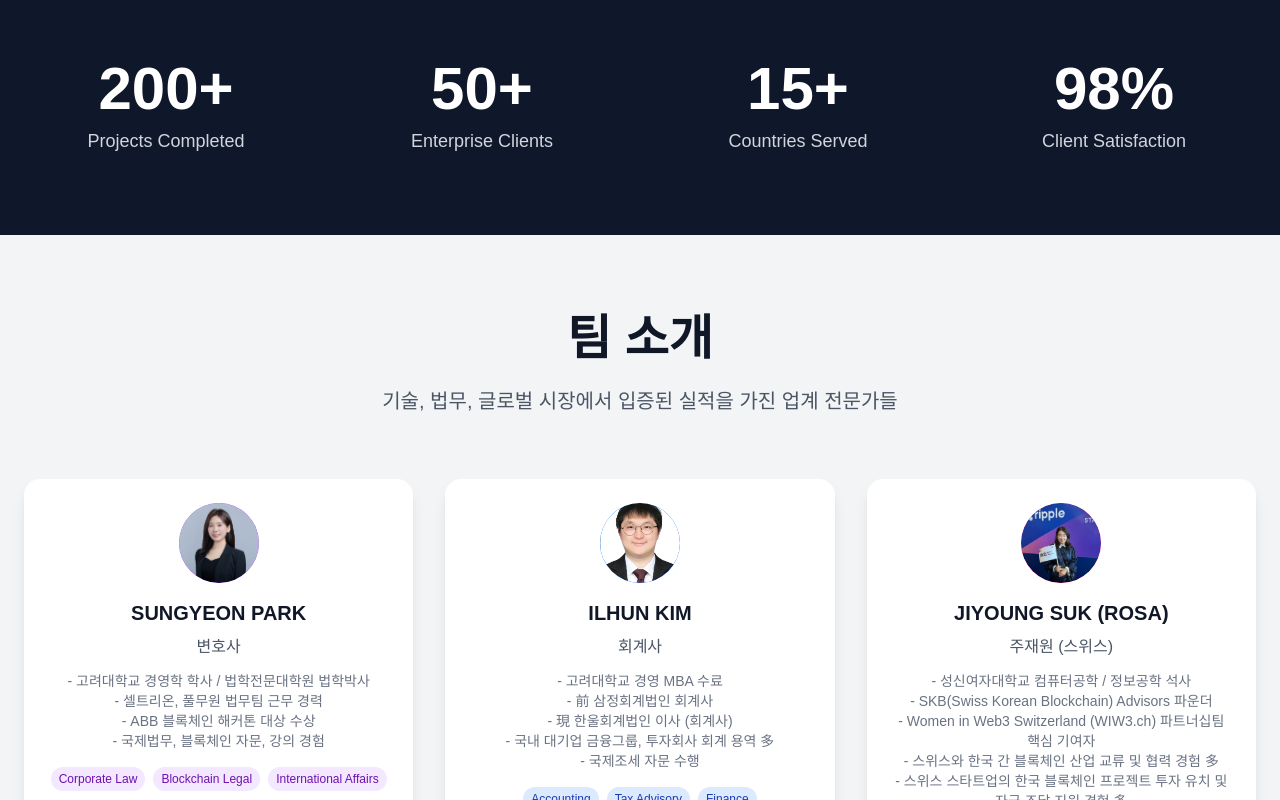
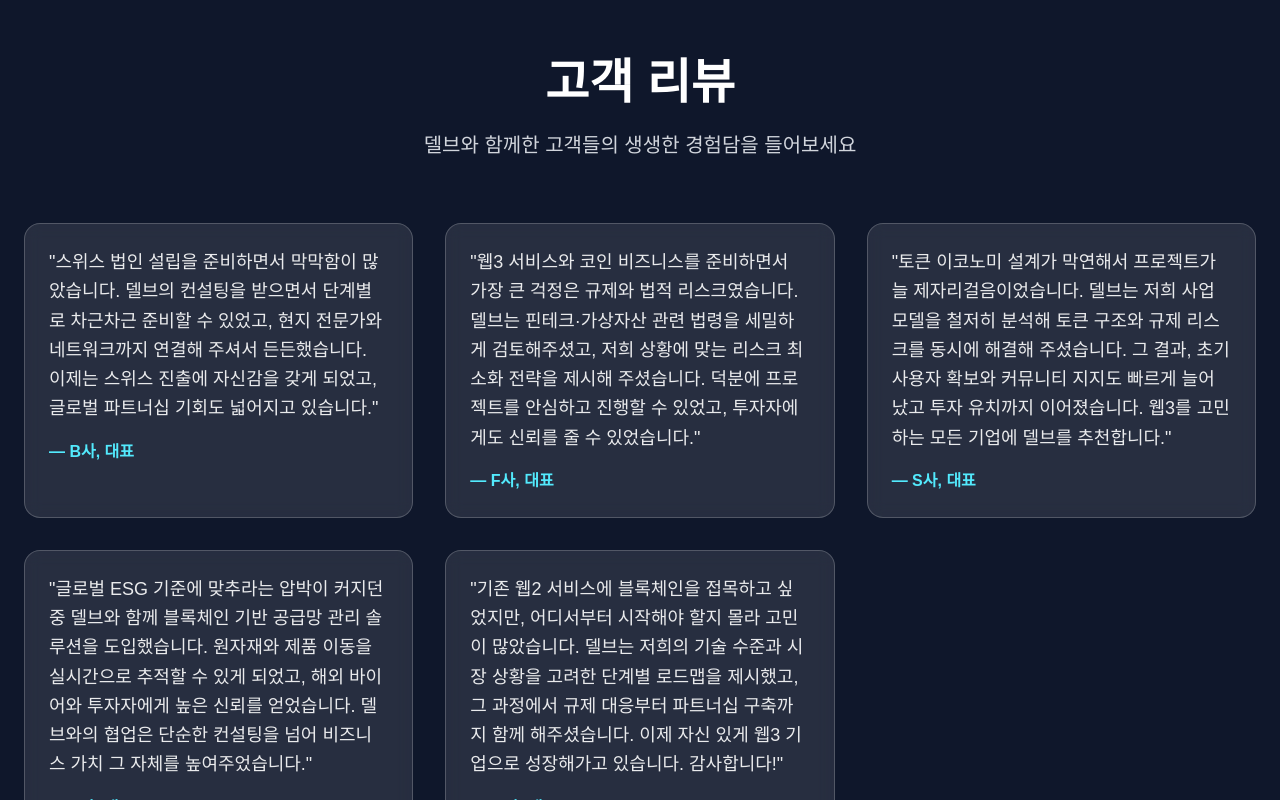
Before and after one commit to Dulgi530/delv-landing, a Next.js app: page / in a window 1280 px wide. Shown: the part 1320-2120 px from the top of the page. Built offline with nearby package versions, Linux system fonts and the light colour scheme.

Commit message:
feat: Replace statistics section with customer reviews section

```diff
--- a/src/app/page.tsx
+++ b/src/app/page.tsx
@@ -489,33 +489,57 @@ export default function Home() {
         </div>
       </section>
 
-      {/* Statistics Section */}
+      {/* Reviews Section */}
       <section className="bg-slate-900 py-20">
         <div className="max-w-7xl mx-auto px-6">
-          <div className="grid grid-cols-2 md:grid-cols-4 gap-8 text-center">
-            <div>
-              <div className="text-5xl md:text-6xl font-bold text-white mb-2">
-                200+
+          <div className="text-center mb-16">
+            <h2 className="text-4xl md:text-5xl font-bold text-white mb-6">
+              고객 리뷰
+            </h2>
+            <p className="text-xl text-gray-300 max-w-3xl mx-auto">
+              델브와 함께한 고객들의 생생한 경험담을 들어보세요
+            </p>
+          </div>
+
+          <div className="grid grid-cols-1 md:grid-cols-2 lg:grid-cols-3 gap-8">
+            {/* Review 1 */}
+            <div className="bg-white/10 backdrop-blur-sm rounded-2xl p-6 border border-white/20">
+              <div className="text-white/90 text-lg leading-relaxed mb-4">
+                "스위스 법인 설립을 준비하면서 막막함이 많았습니다. 델브의 컨설팅을 받으면서 단계별로 차근차근 준비할 수 있었고, 현지 전문가와 네트워크까지 연결해 주셔서 든든했습니다. 이제는 스위스 진출에 자신감을 갖게 되었고, 글로벌 파트너십 기회도 넓어지고 있습니다."
               </div>
-              <div className="text-gray-300 text-lg">Projects Completed</div>
+              <div className="text-cyan-300 font-semibold">— B사, 대표</div>
             </div>
-            <div>
-              <div className="text-5xl md:text-6xl font-bold text-white mb-2">
-                50+
+
+            {/* Review 2 */}
+            <div className="bg-white/10 backdrop-blur-sm rounded-2xl p-6 border border-white/20">
+              <div className="text-white/90 text-lg leading-relaxed mb-4">
+                "웹3 서비스와 코인 비즈니스를 준비하면서 가장 큰 걱정은 규제와 법적 리스크였습니다. 델브는 핀테크·가상자산 관련 법령을 세밀하게 검토해주셨고, 저희 상황에 맞는 리스크 최소화 전략을 제시해 주셨습니다. 덕분에 프로젝트를 안심하고 진행할 수 있었고, 투자자에게도 신뢰를 줄 수 있었습니다."
               </div>
-              <div className="text-gray-300 text-lg">Enterprise Clients</div>
+              <div className="text-cyan-300 font-semibold">— F사, 대표</div>
             </div>
-            <div>
-              <div className="text-5xl md:text-6xl font-bold text-white mb-2">
-                15+
+
+            {/* Review 3 */}
+            <div className="bg-white/10 backdrop-blur-sm rounded-2xl p-6 border border-white/20">
+              <div className="text-white/90 text-lg leading-relaxed mb-4">
+                "토큰 이코노미 설계가 막연해서 프로젝트가 늘 제자리걸음이었습니다. 델브는 저희 사업모델을 철저히 분석해 토큰 구조와 규제 리스크를 동시에 해결해 주셨습니다. 그 결과, 초기 사용자 확보와 커뮤니티 지지도 빠르게 늘어났고 투자 유치까지 이어졌습니다. 웹3를 고민하는 모든 기업에 델브를 추천합니다."
               </div>
-              <div className="text-gray-300 text-lg">Countries Served</div>
+              <div className="text-cyan-300 font-semibold">— S사, 대표</div>
             </div>
-            <div>
-              <div className="text-5xl md:text-6xl font-bold text-white mb-2">
-                98%
+
+            {/* Review 4 */}
+            <div className="bg-white/10 backdrop-blur-sm rounded-2xl p-6 border border-white/20">
+              <div className="text-white/90 text-lg leading-relaxed mb-4">
+                "글로벌 ESG 기준에 맞추라는 압박이 커지던 중 델브와 함께 블록체인 기반 공급망 관리 솔루션을 도입했습니다. 원자재와 제품 이동을 실시간으로 추적할 수 있게 되었고, 해외 바이어와 투자자에게 높은 신뢰를 얻었습니다. 델브와의 협업은 단순한 컨설팅을 넘어 비즈니스 가치 그 자체를 높여주었습니다."
               </div>
-              <div className="text-gray-300 text-lg">Client Satisfaction</div>
+              <div className="text-cyan-300 font-semibold">— P사, 대표</div>
+            </div>
+
+            {/* Review 5 */}
+            <div className="bg-white/10 backdrop-blur-sm rounded-2xl p-6 border border-white/20">
+              <div className="text-white/90 text-lg leading-relaxed mb-4">
+                "기존 웹2 서비스에 블록체인을 접목하고 싶었지만, 어디서부터 시작해야 할지 몰라 고민이 많았습니다. 델브는 저희의 기술 수준과 시장 상황을 고려한 단계별 로드맵을 제시했고, 그 과정에서 규제 대응부터 파트너십 구축까지 함께 해주셨습니다. 이제 자신 있게 웹3 기업으로 성장해가고 있습니다. 감사합니다!"
+              </div>
+              <div className="text-cyan-300 font-semibold">— M사, 대표</div>
             </div>
           </div>
         </div>
```
